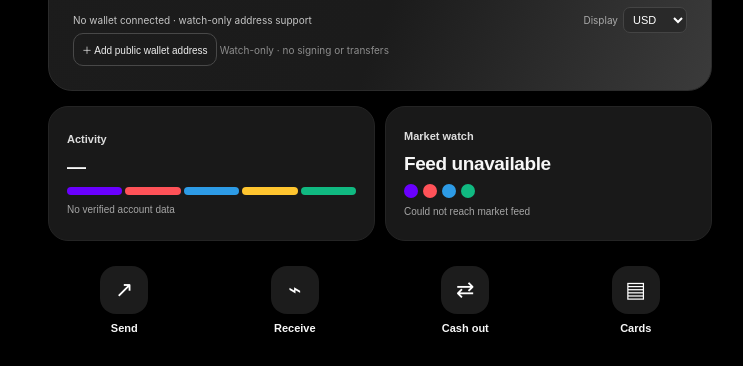
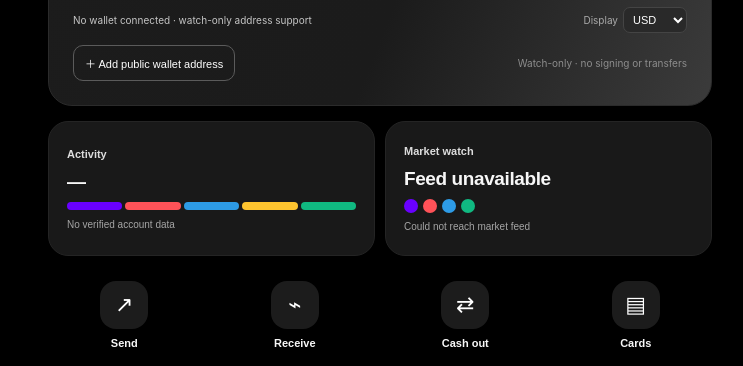
Before and after one commit to Nnamnsoukere/DeepDimples.Bank, a plain HTML site: page index.html in a window 1280 px wide. Shown: the part 295-661 px from the top of the page, without its empty margins (260-1003 px from the left). Drawn offline with Linux system fonts and the light colour scheme; no server answers.

Commit message:
Style watch-only wallet address controls

```diff
--- a/styles.css
+++ b/styles.css
@@ -43,3 +43,10 @@ body.light .profile-dialog input{background:#f8f8f8;color:#111;border-color:#ddd
 
 .asset-logo-fallback{width:27px;height:27px;display:inline-flex;align-items:center;justify-content:center;border-radius:50%;background:#252525;color:#f5f5f5;font-size:9px;font-weight:750;letter-spacing:-.3px;flex:0 0 27px}
 body.light .asset-logo-fallback{background:#e7e7e7;color:#222}
+
+
+/* Watch-only public wallet control */
+.wallet-tools{position:relative;z-index:2;display:flex;align-items:center;justify-content:space-between;gap:10px;flex-wrap:wrap;margin-top:12px}
+.wallet-tools .data-note{margin:0;max-width:100%;overflow-wrap:anywhere}
+.wallet-tools .outline-button{color:#fff;border-color:#5b5b5b;padding:9px 11px;font-size:11px}
+body.light .wallet-tools .outline-button{color:#222;border-color:#aaa}
```
